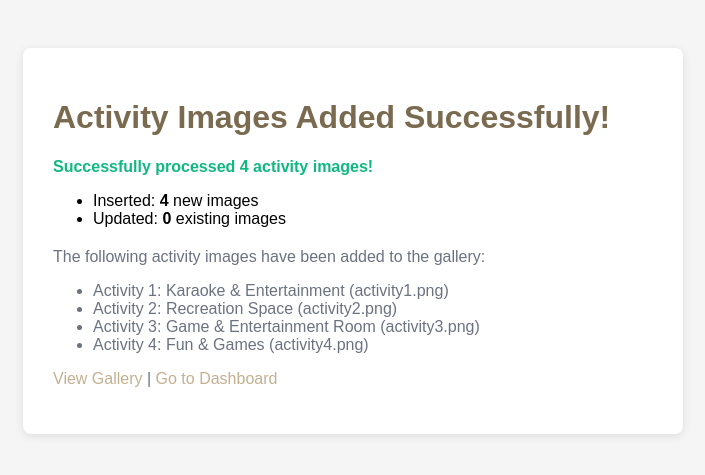
After one commit to rhudelsmugglas-arch/DwellScape, a PHP site: page /add_activity_images.php in a window 1280 px wide. The commit adds this page. Shown: the top 475 px of the page, without its empty margins (287-992 px from the left). Run offline with PHP 8.4, Linux system fonts and the light colour scheme; data comes from the database, SQL or seed files in the repository.

Commit message:
Add activity images 1-4 to gallery
- Update seed_gallery.php to include activity1.png through activity4.png
- Add activity images with proper categories and descriptions:
  - Activity 1: Karaoke & Entertainment
  - Activity 2: Recreation Space
  - Activity 3: Game & Entertainment Room
  - Activity 4: Fun & Games
- Create add_activity_images.php script for easy deployment to Railway
- All images are in pictures folder and ready for gallery display

```diff
--- /dev/null
+++ b/add_activity_images.php
@@ -0,0 +1,154 @@
+<?php
+/**
+ * Add Activity Images to Gallery
+ * This script adds activity1.png through activity4.png to the gallery_images table
+ */
+
+require_once 'config/database.php';
+
+$activity_images = [
+    [
+        'image_url' => 'pictures/activity1.png',
+        'title' => 'Activity Area',
+        'category' => 'activity',
+        'description' => 'Karaoke & Entertainment',
+        'display_order' => 15,
+        'is_active' => 1
+    ],
+    [
+        'image_url' => 'pictures/activity2.png',
+        'title' => 'Activity Area',
+        'category' => 'activity',
+        'description' => 'Recreation Space',
+        'display_order' => 16,
+        'is_active' => 1
+    ],
+    [
+        'image_url' => 'pictures/activity3.png',
+        'title' => 'Activity Area',
+        'category' => 'activity',
+        'description' => 'Game & Entertainment Room',
+        'display_order' => 17,
+        'is_active' => 1
+    ],
+    [
+        'image_url' => 'pictures/activity4.png',
+        'title' => 'Activity Area',
+        'category' => 'activity',
+        'description' => 'Fun & Games',
+        'display_order' => 18,
+        'is_active' => 1
+    ]
+];
+
+try {
+    // First, deactivate any existing activity images with different URLs
+    $deactivateStmt = $pdo->prepare("
+        UPDATE gallery_images
+        SET is_active = 0
+        WHERE category = 'activity'
+        AND image_url NOT IN (?, ?, ?, ?)
+    ");
+    $urls = array_column($activity_images, 'image_url');
+    $deactivateStmt->execute($urls);
+
+    $checkStmt = $pdo->prepare("SELECT id FROM gallery_images WHERE image_url = ?");
+    $insertStmt = $pdo->prepare("
+        INSERT INTO gallery_images (image_url, title, category, description, display_order, is_active)
+        VALUES (?, ?, ?, ?, ?, ?)
+    ");
+    $updateStmt = $pdo->prepare("
+        UPDATE gallery_images
+        SET title = ?, category = ?, description = ?, display_order = ?, is_active = ?
+        WHERE image_url = ?
+    ");
+
+    $inserted = 0;
+    $updated = 0;
+
+    foreach ($activity_images as $image) {
+        $checkStmt->execute([$image['image_url']]);
+        $existing = $checkStmt->fetch();
+
+        if ($existing) {
+            // Update existing
+            $updateStmt->execute([
+                $image['title'],
+                $image['category'],
+                $image['description'],
+                $image['display_order'],
+                $image['is_active'],
+                $image['image_url']
+            ]);
+            $updated++;
+        } else {
+            // Insert new
+            $insertStmt->execute([
+                $image['image_url'],
+                $image['title'],
+                $image['category'],
+                $image['description'],
+                $image['display_order'],
+                $image['is_active']
+            ]);
+            $inserted++;
+        }
+    }
+
+    echo "<!DOCTYPE html>
+<html>
+<head>
+    <title>Activity Images Added</title>
+    <style>
+        body { font-family: Arial, sans-serif; padding: 40px; background: #f5f5f5; }
+        .container { max-width: 600px; margin: 0 auto; background: white; padding: 30px; border-radius: 8px; box-shadow: 0 2px 10px rgba(0,0,0,0.1); }
+        h1 { color: #7a6a4f; }
+        .success { color: #10b981; font-weight: bold; }
+        .info { color: #6b7280; margin-top: 20px; }
+        a { color: #C3B091; text-decoration: none; }
+        a:hover { text-decoration: underline; }
+    </style>
+</head>
+<body>
+    <div class='container'>
+        <h1>Activity Images Added Successfully!</h1>
+        <p class='success'>Successfully processed " . ($inserted + $updated) . " activity images!</p>
+        <ul>
+            <li>Inserted: <strong>$inserted</strong> new images</li>
+            <li>Updated: <strong>$updated</strong> existing images</li>
+        </ul>
+        <div class='info'>
+            <p>The following activity images have been added to the gallery:</p>
+            <ul>
+                <li>Activity 1: Karaoke & Entertainment (activity1.png)</li>
+                <li>Activity 2: Recreation Space (activity2.png)</li>
+                <li>Activity 3: Game & Entertainment Room (activity3.png)</li>
+                <li>Activity 4: Fun & Games (activity4.png)</li>
+            </ul>
+            <p><a href='gallery.php'>View Gallery</a> | <a href='dashboard.php'>Go to Dashboard</a></p>
+        </div>
+    </div>
+</body>
+</html>";
+
+} catch(PDOException $e) {
+    echo "<!DOCTYPE html>
+<html>
+<head>
+    <title>Error</title>
+    <style>
+        body { font-family: Arial, sans-serif; padding: 40px; background: #f5f5f5; }
+        .container { max-width: 600px; margin: 0 auto; background: white; padding: 30px; border-radius: 8px; box-shadow: 0 2px 10px rgba(0,0,0,0.1); }
+        h1 { color: #e74c3c; }
+        .error { color: #e74c3c; }
+    </style>
+</head>
+<body>
+    <div class='container'>
+        <h1>Error</h1>
+        <p class='error'>Error: " . htmlspecialchars($e->getMessage()) . "</p>
+        <p><a href='dashboard.php'>Go to Dashboard</a></p>
+    </div>
+</body>
+</html>";
+}
```
Also changed, not shown: scripts/seed_gallery.php (+30 -3 lines).
